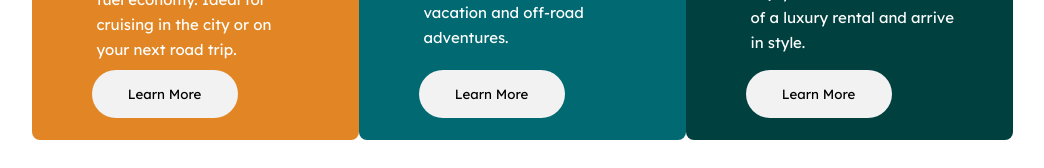
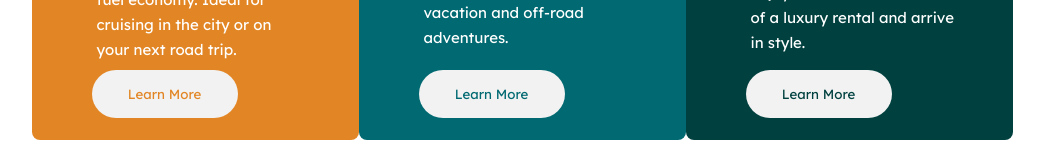
Before and after one commit to Devin-Jackson314/FED2207-Main, an Angular app in the folder front-end-mentor-3-component/: page / in a window 1280 px wide. Shown: the part 310-478 px from the top of the page, without its empty margins (118-1162 px from the left). Built offline with nearby package versions, Linux system fonts and the light colour scheme.

Commit message:
CHANGED HOVER COLOR

```diff
--- a/front-end-mentor-3-component/src/app/luxury/luxury.component.css
+++ b/front-end-mentor-3-component/src/app/luxury/luxury.component.css
@@ -15,6 +15,7 @@ button{
     left: 60px;
     top: 60px;
     border: none;
+    color: #004140;
 }
 
 button:hover{
--- a/front-end-mentor-3-component/src/app/sedans/sedans.component.css
+++ b/front-end-mentor-3-component/src/app/sedans/sedans.component.css
@@ -15,6 +15,7 @@ button{
     left: 60px;
     top: 60px;
     border: none;
+    color: #E28625;
 }
 
 button:hover {
--- a/front-end-mentor-3-component/src/app/suvs/suvs.component.css
+++ b/front-end-mentor-3-component/src/app/suvs/suvs.component.css
@@ -15,6 +15,7 @@ button {
     left: 60px;
     top: 60px;
     border: none;
+    color: #006971;
 }
 
 button:hover {
```
